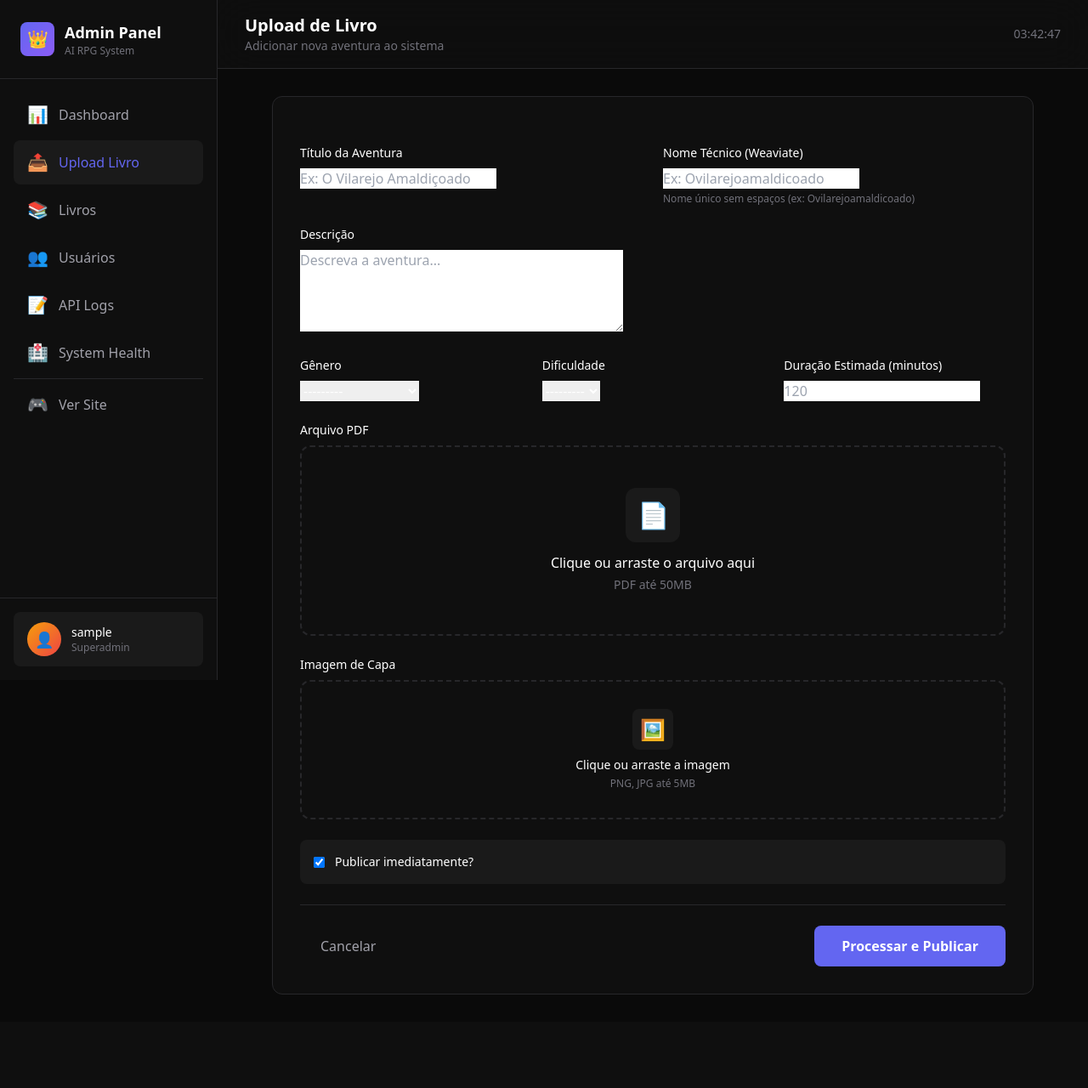
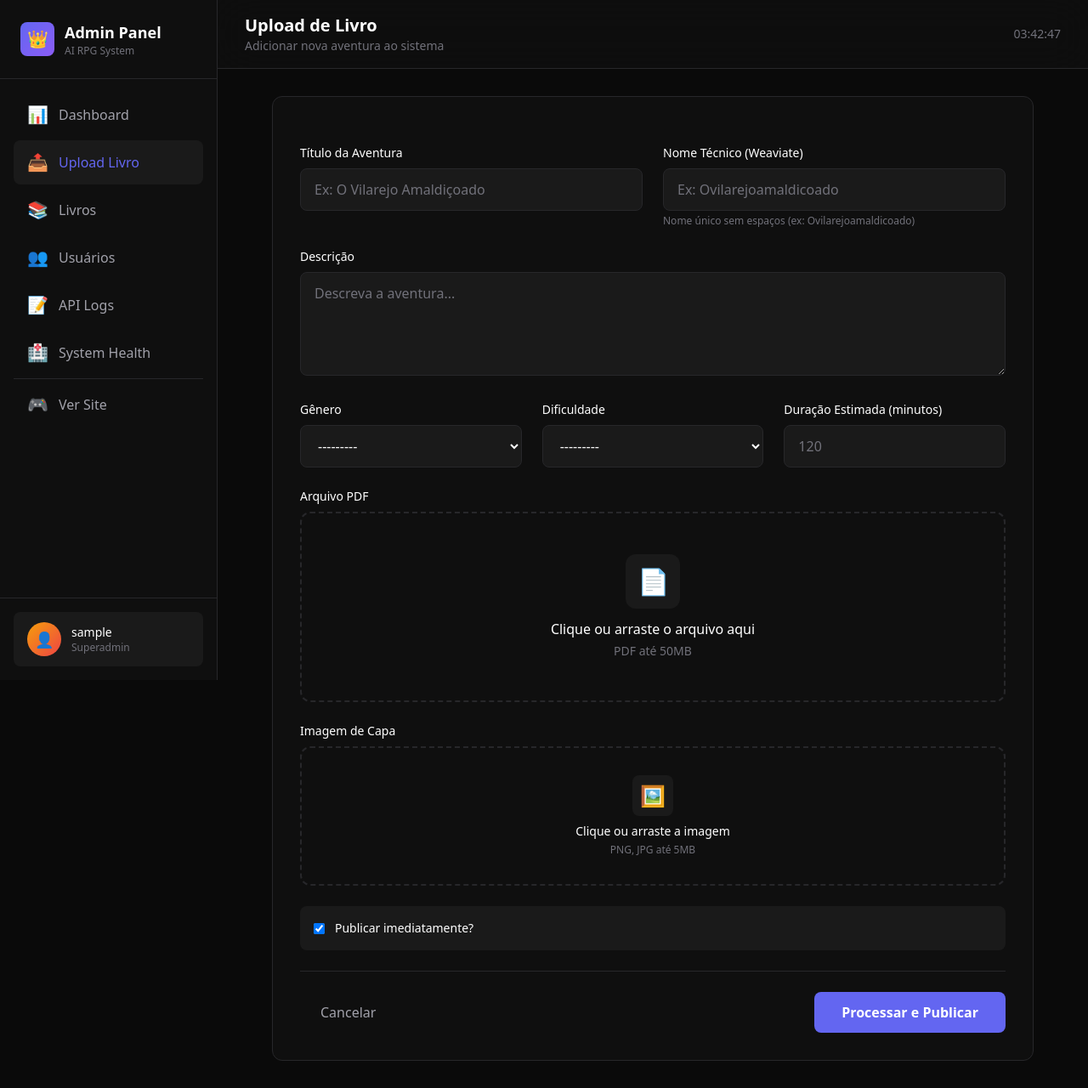
Before and after one commit to AndersonCRodrigues/bot-django, a Django app: page /admin/game/upload/ in a window 1280 px wide. Shown: the whole page at 85% size. Before the commit the page ends 1170 px from the top, so only its background shows below. Run offline with Django 5.2, Linux system fonts and the light colour scheme; the visitor is signed in with stand-in values (Sample User, id 1); parts of the project's set-up code (start-up, migrations or seed data) failed here and were passed over; some libraries are stand-ins or nearby versions.

Commit message:
feat: upload de aventuras

```diff
--- a/apps/game/admin/forms.py
+++ b/apps/game/admin/forms.py
@@ -3,8 +3,6 @@ from apps.adventures.models import Adventure
 
 
 class BookUploadForm(forms.ModelForm):
-    """Form profissional para upload de livros."""
-
     pdf_file = forms.FileField(
         label="Arquivo PDF",
         help_text="Arquivo PDF do livro Fighting Fantasy (máx. 50MB)",
@@ -16,7 +14,10 @@ class BookUploadForm(forms.ModelForm):
         max_length=255,
         help_text="Nome único sem espaços (ex: Ovilarejoamaldicoado)",
         widget=forms.TextInput(
-            attrs={"placeholder": "Ex: Ovilarejoamaldicoado", "class": "form-input"}
+            attrs={
+                "placeholder": "Ex: Ovilarejoamaldicoado",
+                "class": "w-full px-4 py-3 bg-[#1A1A1A] border border-[#27272A] rounded-lg text-white placeholder-[#71717A] focus:outline-none focus:border-[#6366F1] transition-colors",
+            }
         ),
     )
 
@@ -36,23 +37,35 @@ class BookUploadForm(forms.ModelForm):
             "title": forms.TextInput(
                 attrs={
                     "placeholder": "Ex: O Vilarejo Amaldiçoado",
-                    "class": "form-input",
+                    "class": "w-full px-4 py-3 bg-[#1A1A1A] border border-[#27272A] rounded-lg text-white placeholder-[#71717A] focus:outline-none focus:border-[#6366F1] transition-colors",
                 }
             ),
             "description": forms.Textarea(
                 attrs={
                     "rows": 4,
                     "placeholder": "Descreva a aventura...",
-                    "class": "form-input",
+                    "class": "w-full px-4 py-3 bg-[#1A1A1A] border border-[#27272A] rounded-lg text-white placeholder-[#71717A] focus:outline-none focus:border-[#6366F1] transition-colors",
                 }
             ),
             "cover_image": forms.FileInput(
                 attrs={"accept": "image/*", "class": "hidden"}
             ),
-            "genre": forms.Select(attrs={"class": "form-input"}),
-            "difficulty": forms.Select(attrs={"class": "form-input"}),
+            "genre": forms.Select(
+                attrs={
+                    "class": "w-full px-4 py-3 bg-[#1A1A1A] border border-[#27272A] rounded-lg text-white focus:outline-none focus:border-[#6366F1] transition-colors"
+                }
+            ),
+            "difficulty": forms.Select(
+                attrs={
+                    "class": "w-full px-4 py-3 bg-[#1A1A1A] border border-[#27272A] rounded-lg text-white focus:outline-none focus:border-[#6366F1] transition-colors"
+                }
+            ),
             "estimated_duration": forms.NumberInput(
-                attrs={"min": 1, "placeholder": "120", "class": "form-input"}
+                attrs={
+                    "min": 1,
+                    "placeholder": "120",
+                    "class": "w-full px-4 py-3 bg-[#1A1A1A] border border-[#27272A] rounded-lg text-white placeholder-[#71717A] focus:outline-none focus:border-[#6366F1] transition-colors",
+                }
             ),
         }
 
@@ -67,33 +80,43 @@ class BookUploadForm(forms.ModelForm):
         }
 
     def clean_pdf_file(self):
-        """Valida arquivo PDF."""
         pdf_file = self.cleaned_data.get("pdf_file")
 
         if pdf_file:
-            # Valida tamanho (50MB)
             if pdf_file.size > 50 * 1024 * 1024:
                 raise forms.ValidationError("Arquivo muito grande. Máximo: 50MB")
 
-            # Valida extensão
             if not pdf_file.name.lower().endswith(".pdf"):
                 raise forms.ValidationError("Apenas arquivos PDF são aceitos")
 
         return pdf_file
 
+    def clean_cover_image(self):
+        cover_image = self.cleaned_data.get("cover_image")
+
+        if cover_image:
+            if cover_image.size > 5 * 1024 * 1024:
+                raise forms.ValidationError("Imagem muito grande. Máximo: 5MB")
+
+            allowed_extensions = [".jpg", ".jpeg", ".png", ".gif", ".webp"]
+            if not any(
+                cover_image.name.lower().endswith(ext) for ext in allowed_extensions
+            ):
+                raise forms.ValidationError(
+                    "Formato não suportado. Use: JPG, PNG, GIF ou WEBP"
+                )
+
+        return cover_image
+
     def clean_weaviate_class_name(self):
-        """Valida nome da classe Weaviate."""
         name = self.cleaned_data.get("weaviate_class_name")
 
         if name:
-            # Remove espaços e caracteres especiais
             name = name.replace(" ", "").replace("-", "").replace("_", "")
 
-            # Valida formato (apenas letras e números)
             if not name.isalnum():
                 raise forms.ValidationError("Apenas letras e números são permitidos")
 
-            # Primeira letra maiúscula
             name = name.capitalize()
 
         return name
--- a/apps/game/admin/views.py
+++ b/apps/game/admin/views.py
@@ -1,3 +1,4 @@
+import contextlib
 import os
 from datetime import timedelta
 from decimal import Decimal
@@ -24,15 +25,12 @@ def dashboard(request):
     """
     Dashboard principal com métricas em tempo real.
     """
-    # Período de análise
     days = int(request.GET.get("days", 30))
     since = timezone.now() - timedelta(days=days)
 
-    # ====== BUSINESS METRICS ======
     total_users = User.objects.count()
     new_users = User.objects.filter(date_joined__gte=since).count()
 
-    # Active users (D1, D7, D30)
     active_d1 = (
         APIUsage.objects.filter(created_at__gte=timezone.now() - timedelta(days=1))
         .values("user")
@@ -51,7 +49,6 @@ def dashboard(request):
         APIUsage.objects.filter(created_at__gte=since).values("user").distinct().count()
     )
 
-    # ====== CONTENT METRICS ======
     total_adventures = Adventure.objects.count()
     published_adventures = Adventure.objects.filter(is_published=True).count()
 
@@ -59,7 +56,6 @@ def dashboard(request):
         "-play_count"
     )[:5]
 
-    # ====== TECHNICAL METRICS ======
     api_stats = APIUsage.objects.filter(created_at__gte=since).aggregate(
         total_calls=Count("id"),
         total_tokens=Sum("tokens_total"),
@@ -73,16 +69,12 @@ def dashboard(request):
         (api_stats["success_count"] / total_calls * 100) if total_calls > 0 else 0
     )
 
-    # ====== SYSTEM HEALTH ======
     weaviate_status = check_weaviate_health()
 
-    # Storage usage
     processed_books = ProcessedBook.objects.aggregate(
         total_size=Sum("pdf_size_bytes"), total_chunks=Sum("chunks_indexed")
     )
 
-    # ====== CHARTS DATA ======
-    # Tokens por dia (últimos 30 dias)
     daily_tokens = []
     for i in range(days):
         day = timezone.now().date() - timedelta(days=i)
@@ -97,7 +89,6 @@ def dashboard(request):
 
     daily_tokens.reverse()
 
-    # Custo por dia
     daily_costs = []
     for i in range(days):
         day = timezone.now().date() - timedelta(days=i)
@@ -109,7 +100,6 @@ def dashboard(request):
 
     daily_costs.reverse()
 
-    # Top operações
     top_operations = (
         APIUsage.objects.filter(created_at__gte=since)
         .values("operation_type")
@@ -117,10 +107,8 @@ def dashboard(request):
         .order_by("-count")[:5]
     )
 
-    # ====== ALERTS ======
     alerts = []
 
-    # Alert: custo alto
     daily_cost = APIUsage.objects.filter(
         created_at__date=timezone.now().date()
     ).aggregate(total=Sum("estimated_cost"))["total"] or Decimal("0")
@@ -133,13 +121,11 @@ def dashboard(request):
             }
         )
 
-    # Alert: taxa de erro alta
     if success_rate < 95 and total_calls > 10:
         alerts.append(
             {"type": "danger", "message": f"Taxa de sucesso baixa: {success_rate:.1f}%"}
         )
 
-    # Alert: Weaviate down
     if weaviate_status["status"] != "healthy":
         alerts.append({"type": "danger", "message": "Weaviate indisponível!"})
 
@@ -167,11 +153,9 @@ def dashboard(request):
             (processed_books["total_size"] or 0) / 1024 / 1024, 2
         ),
         "total_chunks": processed_books["total_chunks"] or 0,
-        # Charts
         "daily_tokens": daily_tokens,
         "daily_costs": daily_costs,
         "top_operations": top_operations,
-        # Alerts
         "alerts": alerts,
     }
 
@@ -186,12 +170,10 @@ def upload_book(request):
 
         if form.is_valid():
             try:
-                # Cria Adventure
                 adventure = form.save(commit=False)
                 adventure.author = request.user
                 adventure.save()
 
-                # Salva PDF temporariamente
                 pdf_file = request.FILES["pdf_file"]
                 upload_dir = os.path.join(settings.MEDIA_ROOT, "uploads", "books")
                 os.makedirs(upload_dir, exist_ok=True)
@@ -202,7 +184,6 @@ def upload_book(request):
                     for chunk in pdf_file.chunks():
                         destination.write(chunk)
 
-                # Processa PDF (async seria melhor, mas simplificado)
                 weaviate_class = form.cleaned_data["weaviate_class_name"]
 
                 result = process_book_upload(
@@ -241,16 +222,11 @@ def upload_book(request):
 @superuser_required
 def list_books(request):
     """Lista todos os livros com estatísticas."""
-    # Filtros
     status_filter = request.GET.get("status", "all")
     search = request.GET.get("q", "")
 
-    # Query base
-    books = Adventure.objects.select_related("author").prefetch_related(
-        "processed_book"
-    )
+    books = Adventure.objects.prefetch_related("processed_book")
 
-    # Filtros
     if status_filter == "published":
         books = books.filter(is_published=True)
     elif status_filter == "draft":
@@ -261,7 +237,6 @@ def list_books(request):
             Q(title__icontains=search) | Q(description__icontains=search)
         )
 
-    # Anotações
     books = books.annotate(
         play_count=Count("api_usage"),
         total_tokens=Sum("api_usage__tokens_total"),
@@ -269,7 +244,6 @@ def list_books(request):
         unique_players=Count("api_usage__user", distinct=True),
     ).order_by("-created_at")
 
-    # Paginação
     paginator = Paginator(books, 10)
     page_number = request.GET.get("page")
     page_obj = paginator.get_page(page_number)
@@ -306,7 +280,6 @@ def book_detail(request, pk):
         avg_response_time=Avg("response_time_ms"),
     )
 
-    # Personagens criados
     characters_count = Character.find_by_user_and_adventure(
         user_id=request.user.id, adventure_id=pk
     )
@@ -328,13 +301,9 @@ def delete_book(request, pk):
 
     if request.method == "POST":
         try:
-            # Remove do Weaviate
-            try:
+            with contextlib.suppress(ProcessedBook.DoesNotExist):
                 processed = ProcessedBook.objects.get(adventure=adventure)
                 delete_vector_store(processed.weaviate_class_name)
-            except ProcessedBook.DoesNotExist:
-                pass
-
             title = adventure.title
             adventure.delete()
 
@@ -358,10 +327,9 @@ def users_list(request):
         total_calls=Count("api_usage"),
         total_tokens=Sum("api_usage__tokens_total"),
         total_cost=Sum("api_usage__estimated_cost"),
-        characters_count=Count("profile__characters", distinct=True),
+        characters_count=Count("id", distinct=False),
     ).order_by("-date_joined")
 
-    # Paginação
     paginator = Paginator(users, 20)
     page_number = request.GET.get("page")
     page_obj = paginator.get_page(page_number)
@@ -378,7 +346,6 @@ def api_logs(request):
     """Logs de API calls."""
     logs = APIUsage.objects.select_related("user", "adventure").order_by("-created_at")
 
-    # Filtros
     user_id = request.GET.get("user")
     operation = request.GET.get("operation")
     success = request.GET.get("success")
@@ -390,7 +357,6 @@ def api_logs(request):
     if success:
         logs = logs.filter(success=(success == "true"))
 
-    # Paginação
     paginator = Paginator(logs, 50)
     page_number = request.GET.get("page")
     page_obj = paginator.get_page(page_number)
@@ -418,7 +384,6 @@ def system_health(request):
     except Exception as e:
         mongo_status = {"status": "unhealthy", "error": str(e)}
 
-    # PostgreSQL check
     try:
         User.objects.count()
         postgres_status = {"status": "healthy"}
--- a/config/settings/base.py
+++ b/config/settings/base.py
@@ -188,4 +188,4 @@ WEAVIATE_SECURE = config("WEAVIATE_SECURE", default=False, cast=bool)
 WEAVIATE_API_KEY = config("WEAVIATE_API_KEY", default=None)
 
 # Google AI Configuration
-GOOGLE_API_KEY = config("GOOGLE_API_KEY")
+GEMINI_API_KEY = config("GOOGLE_API_KEY")
--- a/requirements.txt
+++ b/requirements.txt
@@ -99,6 +99,7 @@ pydantic-settings==2.12.0
 pydantic_core==2.41.5
 Pygments==2.19.2
 pymongo==4.15.4
+PyMuPDF==1.26.6
 pyOpenSSL==25.3.0
 python-crontab==3.3.0
 python-dateutil==2.9.0.post0
--- a/static/css/admin/styles.css
+++ b/static/css/admin/styles.css
@@ -162,3 +162,33 @@ a:focus-visible {
     outline: 2px solid #6366F1;
     outline-offset: 2px;
 }
+
+select.form-input option {
+    background: #1A1A1A;
+    color: white;
+}
+
+select.form-input {
+    color: white;
+    background: #1A1A1A;
+}
+
+input[type="text"],
+input[type="number"],
+input[type="email"],
+textarea,
+select {
+    background: #1A1A1A !important;
+    color: white !important;
+    border: 1px solid #27272A !important;
+}
+
+select option {
+    background: #1A1A1A !important;
+    color: white !important;
+}
+
+input::placeholder,
+textarea::placeholder {
+    color: #71717A !important;
+}
--- a/static/js/admin/upload.js
+++ b/static/js/admin/upload.js
@@ -1,14 +1,12 @@
-/**
- * Upload.js - Drag & Drop para upload de arquivos
- */
-
 class FileUploader {
     constructor(options = {}) {
         this.dropZone = options.dropZone;
         this.fileInput = options.fileInput;
         this.previewArea = options.previewArea;
-        this.allowedTypes = options.allowedTypes || ['application/pdf'];
-        this.maxSize = options.maxSize || 50 * 1024 * 1024; // 50MB
+
+        const acceptAttr = this.dropZone?.getAttribute('data-accept');
+        this.acceptType = acceptAttr || 'application/pdf';
+        this.maxSize = options.maxSize || 50 * 1024 * 1024;
 
         this.init();
     }
@@ -16,7 +14,6 @@ class FileUploader {
     init() {
         if (!this.dropZone || !this.fileInput) return;
 
-        // Drag & Drop events
         ['dragenter', 'dragover', 'dragleave', 'drop'].forEach(eventName => {
             this.dropZone.addEventListener(eventName, this.preventDefaults, false);
         });
@@ -30,8 +27,6 @@ class FileUploader {
         });
 
         this.dropZone.addEventListener('drop', (e) => this.handleDrop(e), false);
-
-        // Click to upload
         this.dropZone.addEventListener('click', () => this.fileInput.click());
         this.fileInput.addEventListener('change', (e) => this.handleFiles(e.target.files));
     }
@@ -55,23 +50,33 @@ class FileUploader {
         this.handleFiles(files);
     }
 
+    isFileTypeAccepted(fileType) {
+        if (this.acceptType === 'image/*') {
+            return fileType.startsWith('image/');
+        }
+
+        if (this.acceptType === 'application/pdf') {
+            return fileType === 'application/pdf';
+        }
+
+        return fileType === this.acceptType;
+    }
+
     handleFiles(files) {
         const file = files[0];
 
         if (!file) return;
 
-        // Validações
-        if (!this.allowedTypes.includes(file.type)) {
-            this.showError('Tipo de arquivo não permitido. Apenas PDF.');
+        if (!this.isFileTypeAccepted(file.type)) {
+            this.showError('Tipo de arquivo não permitido.');
             return;
         }
 
         if (file.size > this.maxSize) {
-            this.showError(`Arquivo muito grande. Máximo: ${this.maxSize / 1024 / 1024}MB`);
+            this.showError(`Arquivo muito grande. Máximo: ${Math.round(this.maxSize / 1024 / 1024)}MB`);
             return;
         }
 
-        // Preview
         this.showPreview(file);
     }
 
@@ -79,19 +84,20 @@ class FileUploader {
         if (!this.previewArea) return;
 
         const sizeInMB = (file.size / 1024 / 1024).toFixed(2);
+        const icon = file.type.startsWith('image/') ? '🖼️' : '📄';
 
         this.previewArea.innerHTML = `
             <div class="flex items-center justify-between p-4 bg-[#1A1A1A] rounded-lg border border-[#27272A]">
                 <div class="flex items-center space-x-3">
-                    <div class="w-12 h-12 bg-[#DC2626] bg-opacity-10 rounded-lg flex items-center justify-center">
-                        <span class="text-2xl">📄</span>
+                    <div class="w-12 h-12 bg-[#6366F1] bg-opacity-10 rounded-lg flex items-center justify-center">
+                        <span class="text-2xl">${icon}</span>
                     </div>
                     <div>
                         <p class="font-medium text-white">${file.name}</p>
                         <p class="text-sm text-[#71717A]">${sizeInMB} MB</p>
                     </div>
                 </div>
-                <button type="button" onclick="this.closest('.file-uploader').querySelector('input[type=file]').value=''; this.closest('div').remove();" class="text-[#DC2626] hover:text-[#EF4444]">
+                <button type="button" onclick="this.closest('.file-uploader').querySelector('input[type=file]').value=''; this.parentElement.parentElement.classList.add('hidden');" class="text-[#DC2626] hover:text-[#EF4444]">
                     <svg class="w-5 h-5" fill="none" stroke="currentColor" viewBox="0 0 24 24">
                         <path stroke-linecap="round" stroke-linejoin="round" stroke-width="2" d="M6 18L18 6M6 6l12 12" />
                     </svg>
@@ -103,11 +109,10 @@ class FileUploader {
     }
 
     showError(message) {
-        alert(message); // Pode ser melhorado com toast notification
+        alert(message);
     }
 }
 
-// Auto-init para classe .file-uploader
 document.addEventListener('DOMContentLoaded', () => {
     const uploaders = document.querySelectorAll('.file-uploader');
 
--- a/templates/game/admin/upload_book.html
+++ b/templates/game/admin/upload_book.html
@@ -66,7 +66,7 @@
 
             <div class="file-uploader">
                 <label class="block text-sm font-medium text-white mb-2">Arquivo PDF</label>
-                <div data-dropzone class="relative border-2 border-dashed border-[#27272A] rounded-xl p-12 text-center cursor-pointer hover:border-[#3F3F46] transition-colors">
+                <div data-dropzone data-accept="application/pdf" class="relative border-2 border-dashed border-[#27272A] rounded-xl p-12 text-center cursor-pointer hover:border-[#3F3F46] transition-colors">
                     {{ form.pdf_file }}
                     <div class="space-y-3">
                         <div class="w-16 h-16 mx-auto bg-[#1A1A1A] rounded-xl flex items-center justify-center">
@@ -86,7 +86,7 @@
 
             <div class="file-uploader">
                 <label class="block text-sm font-medium text-white mb-2">Imagem de Capa</label>
-                <div data-dropzone class="relative border-2 border-dashed border-[#27272A] rounded-xl p-8 text-center cursor-pointer hover:border-[#3F3F46] transition-colors">
+                <div data-dropzone data-accept="image/*" class="relative border-2 border-dashed border-[#27272A] rounded-xl p-8 text-center cursor-pointer hover:border-[#3F3F46] transition-colors">
                     {{ form.cover_image }}
                     <div class="space-y-2">
                         <div class="w-12 h-12 mx-auto bg-[#1A1A1A] rounded-lg flex items-center justify-center">
```
Also changed, not shown: apps/game/services/weaviate_service.py (+14 -2 lines).
